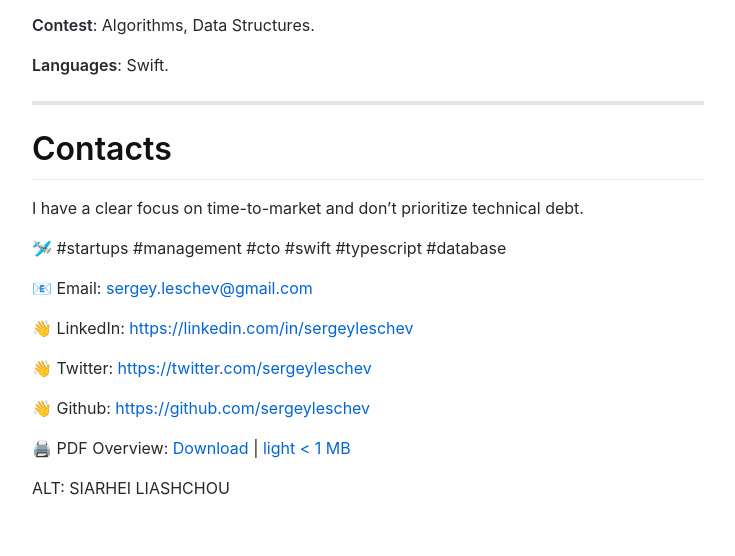
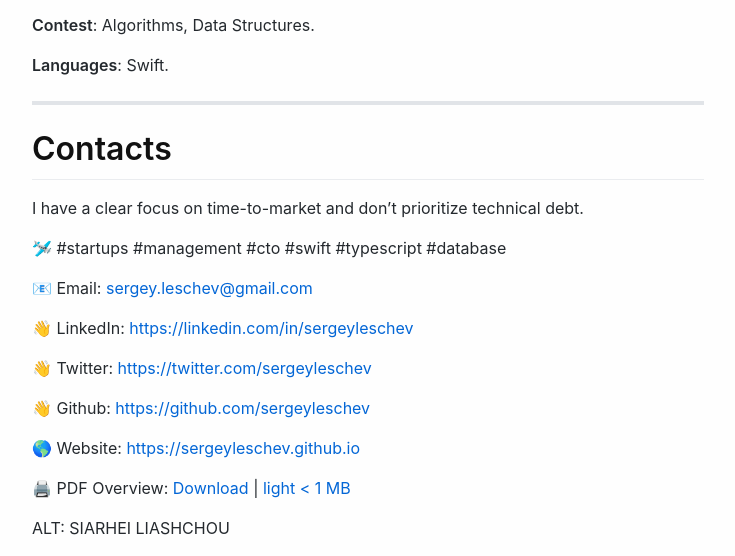
Before and after one commit to sergeyleschev/sergeyleschev.github.io, a plain HTML site: page index.html in a window 1280 px wide. Shown: the part 5375-5931 px from the top of the page, without its empty margins (272-1007 px from the left). Before the commit the page ends 5891 px from the top, so only its background shows below. Drawn offline with Linux system fonts and the light colour scheme.

Commit message:
update index.html

```diff
--- a/index.html
+++ b/index.html
@@ -218,6 +218,7 @@ body{font-size:16px;}
 <p>👋 LinkedIn: <a href="https://www.linkedin.com/in/sergeyleschev/">https://linkedin.com/in/sergeyleschev</a></p>
 <p>👋 Twitter: <a href="https://twitter.com/sergeyleschev">https://twitter.com/sergeyleschev</a></p>
 <p>👋 Github: <a href="https://github.com/sergeyleschev">https://github.com/sergeyleschev</a></p>
+<p>🌎 Website: <a href="https://sergeyleschev.github.io">https://sergeyleschev.github.io</a></p>
 <p>🖨️ PDF Overview: <a href="https://github.com/sergeyleschev/sergeyleschev/raw/main/sergeyleschev-readme.pdf">Download</a> | <a href="https://github.com/sergeyleschev/sergeyleschev/raw/main/sergeyleschev-readme-light.pdf">light &lt; 1 MB</a></p>
 <p>ALT: SIARHEI LIASHCHOU</p>
 </article>
```
